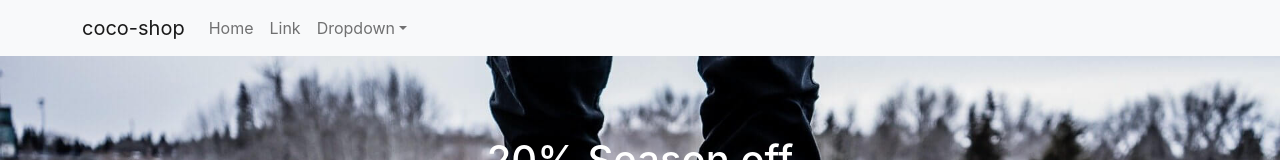
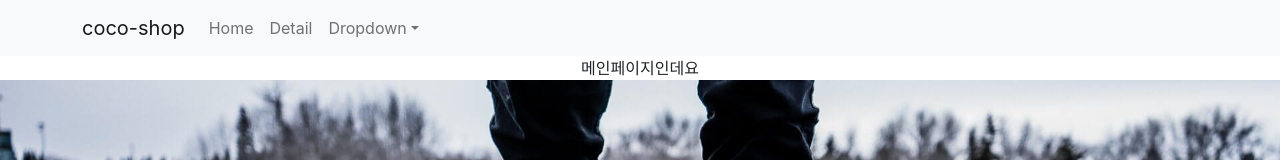
Before and after one commit to KIMYUNMEE/React_study_shop, a React (Create React App) app: page / in a window 1280 px wide. Shown: the top 160 px of the page. Built offline with nearby package versions, Linux system fonts and the light colour scheme.

Commit message:
React공부 - Route를 이용패서 페이지 나누어보기-기초

```diff
--- a/package.json
+++ b/package.json
@@ -7,11 +7,13 @@
     "@testing-library/react": "^13.1.1",
     "@testing-library/user-event": "^13.5.0",
     "bootstrap": "^5.1.3",
+    "node-sass": "^7.0.1",
     "react": "^18.0.0",
     "react-bootstrap": "^2.3.0",
     "react-dom": "^18.0.0",
     "react-router-dom": "^5.3.1",
     "react-scripts": "5.0.1",
+    "style-components": "^0.1.0",
     "web-vitals": "^2.1.4"
   },
   "scripts": {
--- a/src/App.js
+++ b/src/App.js
@@ -2,6 +2,7 @@ import React, { useState } from 'react';
 import './App.css';
 import { Navbar, Nav, NavDropdown, Container, Button } from 'react-bootstrap';
 import data from './data.js';
+import { Link, Route, Switch } from 'react-router-dom';
 function App() {
    let [shoes ,shoes변경 ] = useState(data);
   return (
@@ -12,8 +13,8 @@ function App() {
     <Navbar.Toggle aria-controls="basic-navbar-nav" />
     <Navbar.Collapse id="basic-navbar-nav">
       <Nav className="me-auto">
-        <Nav.Link href="#home">Home</Nav.Link>
-        <Nav.Link href="#link">Link</Nav.Link>
+        <Nav.Link>Home</Nav.Link>
+        <Nav.Link>Detail</Nav.Link>
         <NavDropdown title="Dropdown" id="basic-nav-dropdown">
           <NavDropdown.Item href="#action/3.1">Action</NavDropdown.Item>
           <NavDropdown.Item href="#action/3.2">Another action</NavDropdown.Item>
@@ -25,6 +26,12 @@ function App() {
     </Navbar.Collapse>
   </Container>
       </Navbar>
+       <Route path="/">
+        <div>메인페이지인데요</div>
+      </Route>
+      <Route path="/detail">
+        <div>상세페이지인데요</div>
+      </Route>
       <div className="background">
         <div>
         <h1>
@@ -42,6 +49,7 @@ function App() {
         </div>
       </div>
     </div>
+
   );
 }
 function Card(props) {
```
Also changed, not shown: src/Detail.js (added), 1 other file (tests, documents, lock files or other folders).
